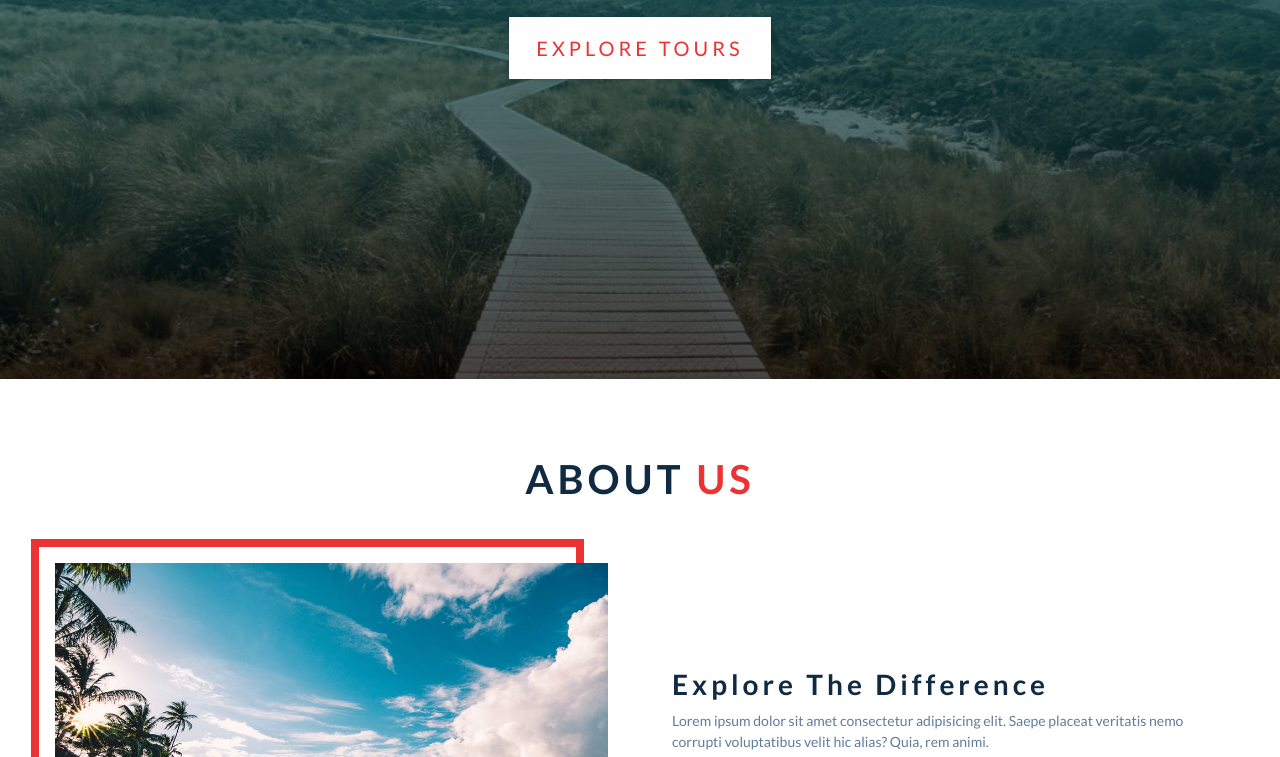
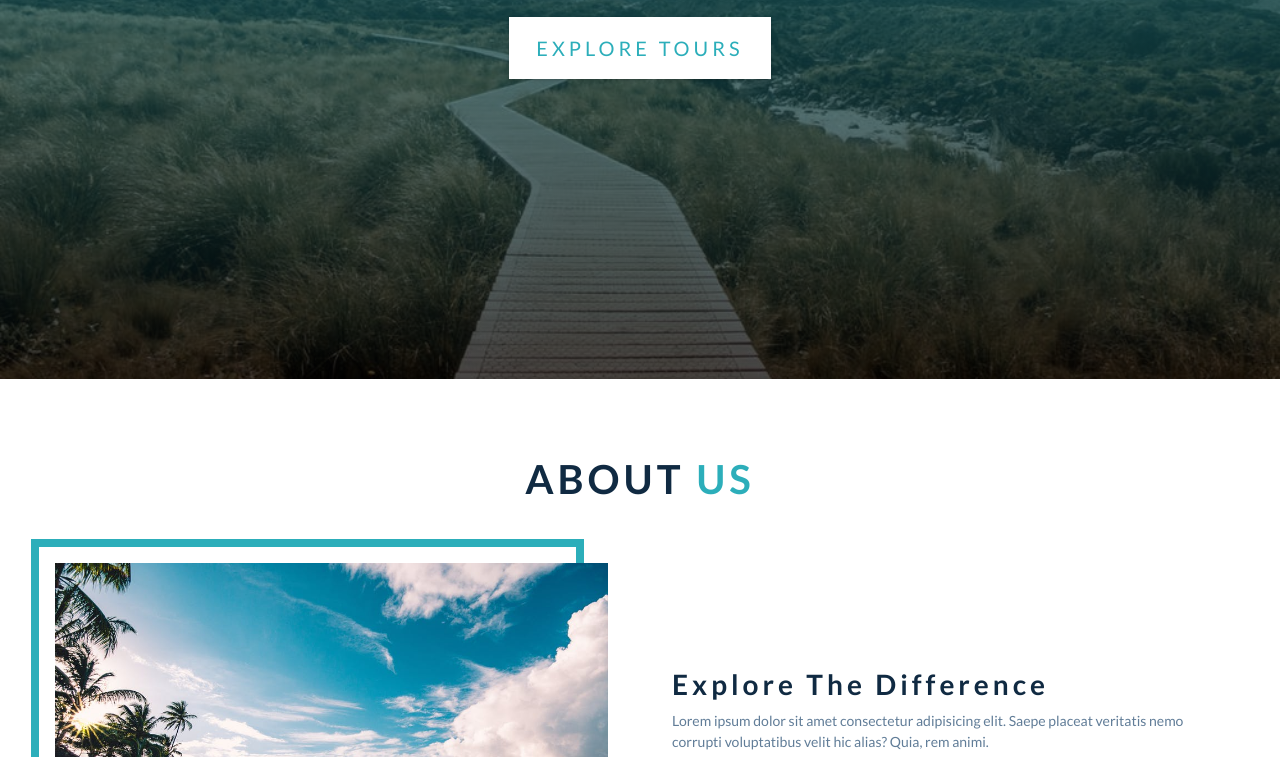
Before and after one commit to amiwan1/flexbox_tut, a plain HTML site: page index.html in a window 1280 px wide. Shown: the part 421-1178 px from the top of the page. Drawn offline with Linux system fonts and the light colour scheme.

Commit message:
clr-primary-5 changed to original blue

```diff
--- a/css/style.css
+++ b/css/style.css
@@ -16,7 +16,7 @@ Variables
   --clr-primary-3: hsl(185, 81%, 29%);
   --clr-primary-4: hsl(184, 77%, 34%);
   /* primary/main color */
-  --clr-primary-5: hsl(0, 83%, 56%);
+  --clr-primary-5: hsl(185, 62%, 45%);
   /* lighter shades of primary color */
   --clr-primary-6: hsl(185, 57%, 50%);
   --clr-primary-7: hsl(184, 65%, 59%);
```
